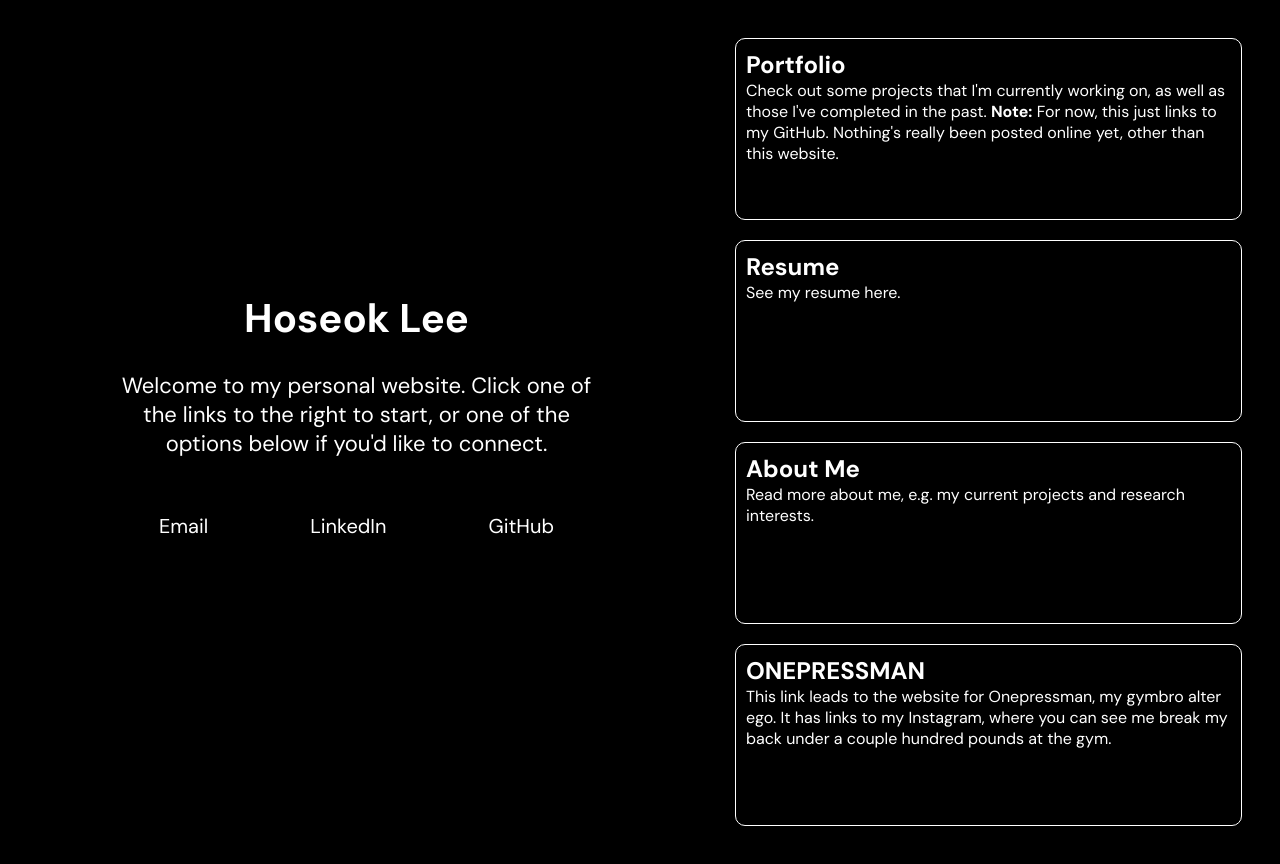
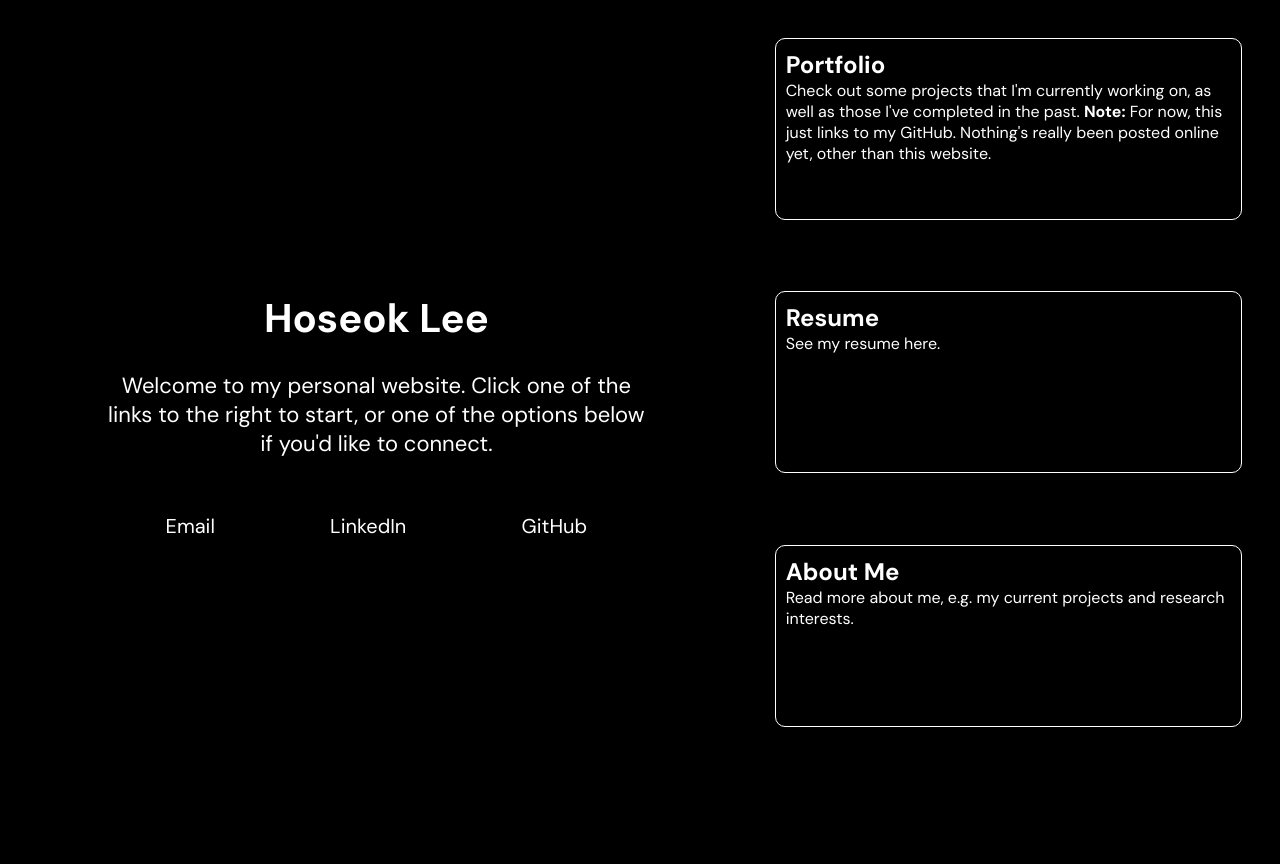
Before and after one commit to hmathlee/personal-website, a FastAPI app: page / in a window 1280 px wide. After the commit the page ends 727 px from the top, so only its background shows below. Run offline with FastAPI, Linux system fonts and the light colour scheme.

Commit message:
Removed onepressman link

```diff
--- a/templates/index.html
+++ b/templates/index.html
@@ -50,14 +50,6 @@
                 Read more about me, e.g. my current projects and research interests.
             </div>
         </a>
-        <a href="https://onepressman-render.onrender.com/">
-            <div class="homepage-link" style="font-size:16px;">
-                <b style="font-size:24px;">ONEPRESSMAN</b>
-                <br>
-                This link leads to the website for Onepressman, my gymbro alter ego. It has links to my Instagram, where you can see me break my back under a couple
-                hundred pounds at the gym.
-            </div>
-        </a>
     </div>
 
 </div>
```
